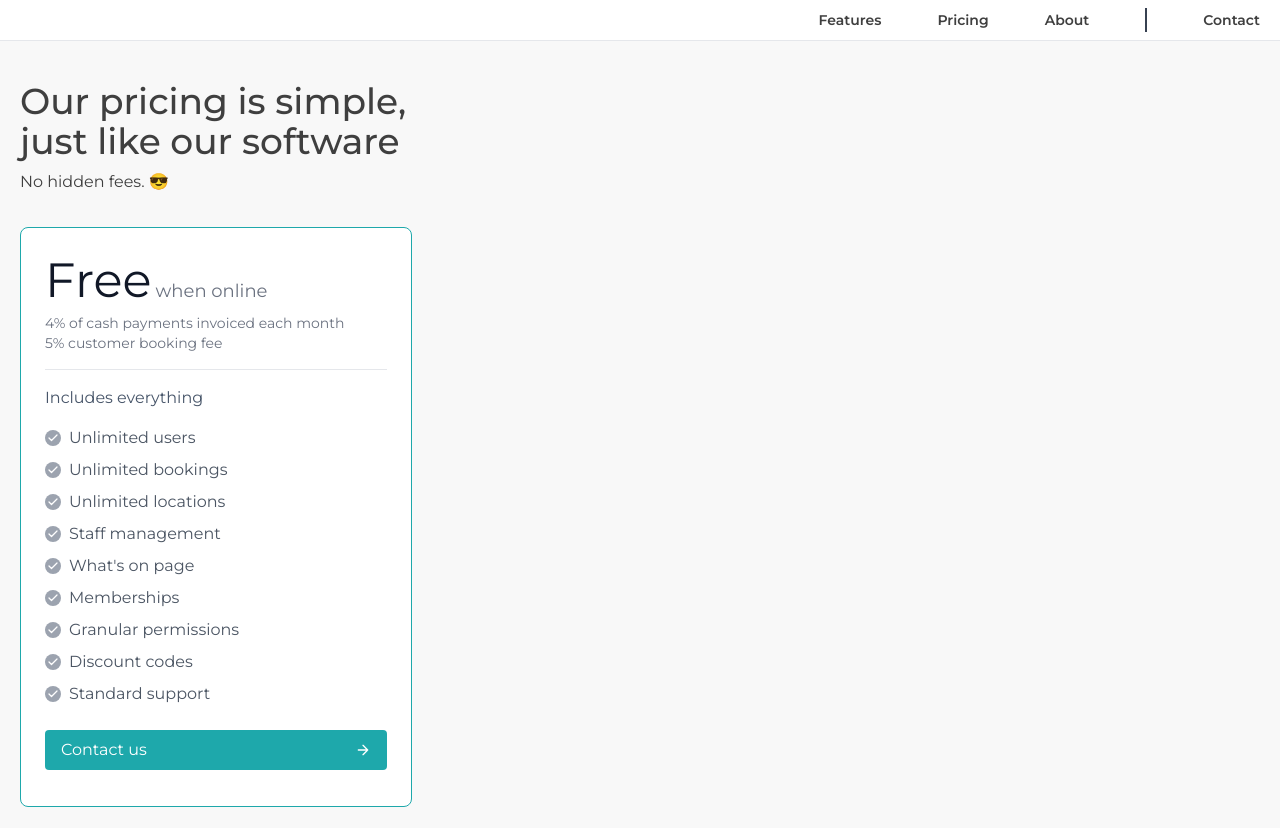
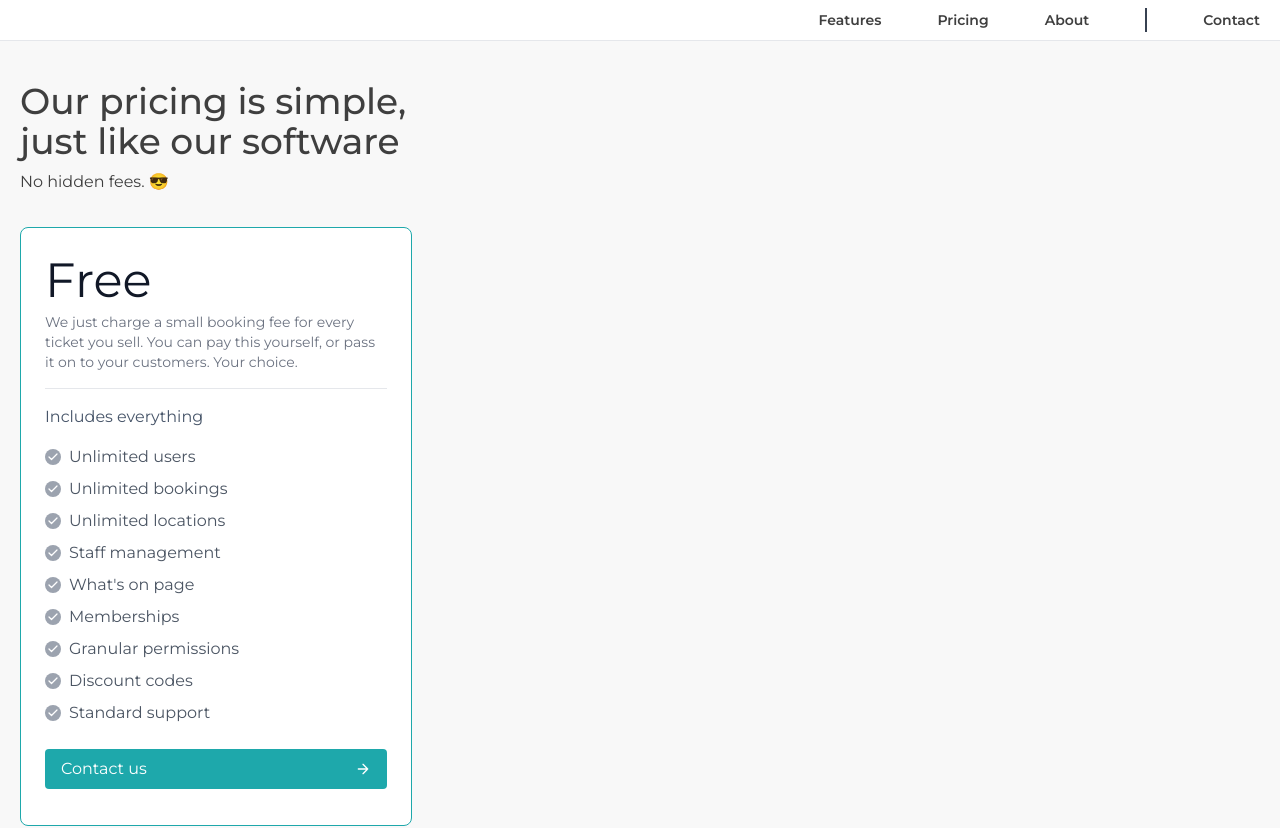
Before and after one commit to lewiswebsitedevelopment/sailia-website, a Next.js app: page /pricing in a window 1280 px wide. Shown: the top 828 px of the page. Built offline with nearby package versions, Linux system fonts and the light colour scheme; grey boxes are pictures that could not be loaded.

Commit message:
Update pricing.js

```diff
--- a/pages/pricing.js
+++ b/pages/pricing.js
@@ -27,12 +27,12 @@ export default function Home() {
                     <h2 class="text-sm tracking-widest title-font mb-1 font-medium"></h2>
                     <h1 class="text-5xl text-gray-900 leading-none flex items-baseline pb-2">
                         <span>Free</span>
-                        <span class="text-lg ml-1 font-normal text-gray-500">when online</span>
+                        <span class="text-lg ml-1 font-normal text-gray-500"></span>
                     </h1>
                     {/* <p>We levy a booking fee at checkout</p> */}
                     <p class="pb-4 mb-4 flex flex-col border-b border-gray-200  text-gray-500  text-sm">
-                        <span>4% of cash payments invoiced each month</span>
-                        <span>5% customer booking fee</span>
+                        {/* <span>4% of cash payments invoiced each month</span> */}
+                        <span>We just charge a small booking fee for every ticket you sell. You can pay this yourself, or pass it on to your customers. Your choice.</span>
                     </p>
                     <p class='mb-4 text-slate-600'>Includes everything</p>
                     <p class="flex items-center text-gray-600 mb-2">
```
